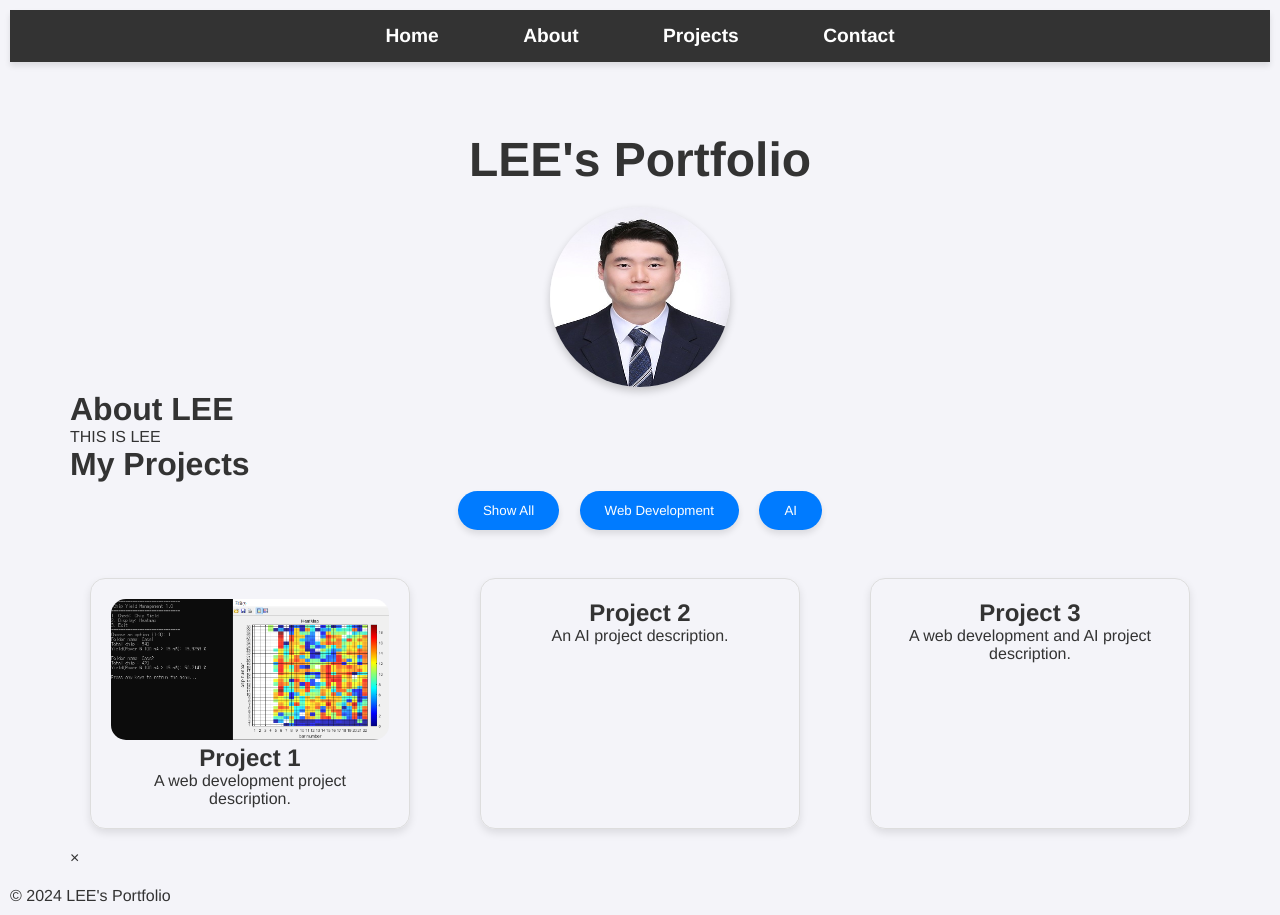
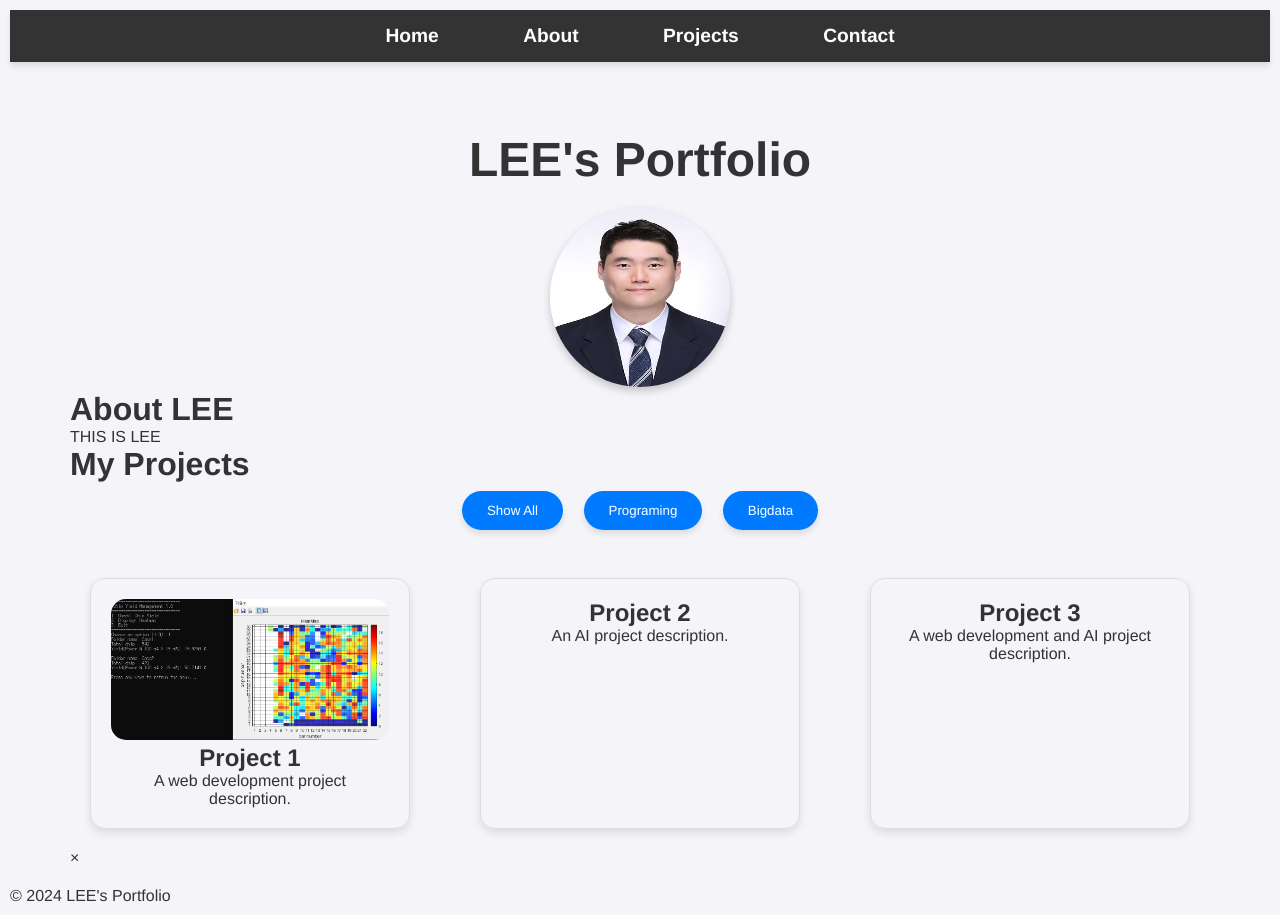
Before and after one commit to Yeonwoo-code/Portfolio, a Jekyll site: the page built from index.md, in a window 1280 px wide. Built offline with Jekyll 4.4.1, drawn with Linux system fonts in a browser that asks for light colours.

Commit message:
Update index.md

```diff
--- a/index.md
+++ b/index.md
@@ -11,8 +11,8 @@ title: "My Portfolio"
 <!-- 카테고리 필터 버튼 -->
 <div class="category-buttons">
   <button onclick="filterPosts('all')">Show All</button>
-  <button onclick="filterPosts('Programing')">Web Development</button>
-  <button onclick="filterPosts('Bigdata')">AI</button>
+  <button onclick="filterPosts('Programing')"> Programing </button>
+  <button onclick="filterPosts('Bigdata')"> Bigdata </button>
 </div>
 
 {% include projects.html %}
```
